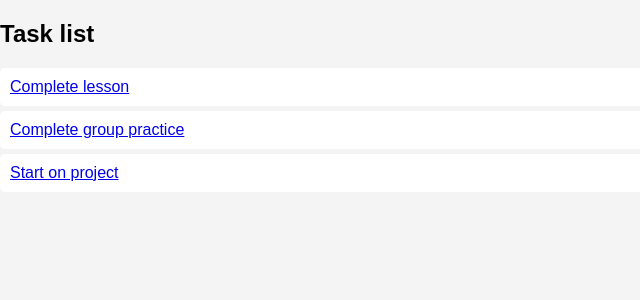
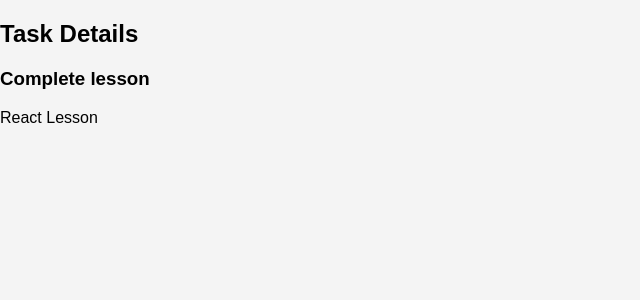
Before and after one commit to jraczynski6/practice-task-management-Joseph-R, a React (Vite) app: page /details/1 in a window 1280 px wide. Shown: the top 300 px of the page, without its empty margins (0-640 px from the left). Built offline with nearby package versions, Linux system fonts and the light colour scheme.

Commit message:
Fix importing in App.jsx

```diff
--- a/src/App.jsx
+++ b/src/App.jsx
@@ -1,7 +1,7 @@
 import { Routes, Route } from 'react-router';
 import './App.css';
 import TaskList from './components/TaskList';
-import TaskDetail from './components/TaskList';
+import TaskDetail from './components/TaskDetail';
 
 function App() {
   const taskData = [
--- a/src/components/TaskDetail.jsx
+++ b/src/components/TaskDetail.jsx
@@ -1,26 +1,16 @@
-import React from "react";
-import TaskList from "./TaskList";
+
 import { useParams, Link } from "react-router";
 
-const TaskDetail = ({ tasks }) => {
-    const id = useParams();
+export default function TaskDetail({ tasks }) {
+    const { id } = useParams();
+    const task = tasks.find((task) => String(task.id) === id);
 
-    const task = tasks.find((task) => String(task.id) === id);
 
     return (
         <div>
-            <h2>DETAILS</h2>
-            <div className="task-details">
-                <div>
-                    <h5>{task.title}</h5>
-                </div>
-                <div>
-                    <strong>Description: </strong>
-                    {task.description}
-                </div>
-            </div>
+            <h2>Task Details</h2>
+            <h3>{task.title}</h3>
+            <p>{task.description}</p>
         </div>
     );
 };
-
-export default TaskDetail;
--- a/src/components/TaskList.jsx
+++ b/src/components/TaskList.jsx
@@ -1,7 +1,7 @@
 import TaskDetail from "./TaskDetail";
 import { Link } from "react-router";
 
-export default function TaskList({tasks}) {
+export default function TaskList({ tasks }) {
     console.log(tasks);
     return (
         <div>
@@ -11,9 +11,8 @@
                     <li key={task.id}>
                         <Link to={`/details/${task.id}`}>{task.title}</Link>
                     </li>
-        ))}
+                ))}
             </ul>
         </div>
     );
-
 };
```
